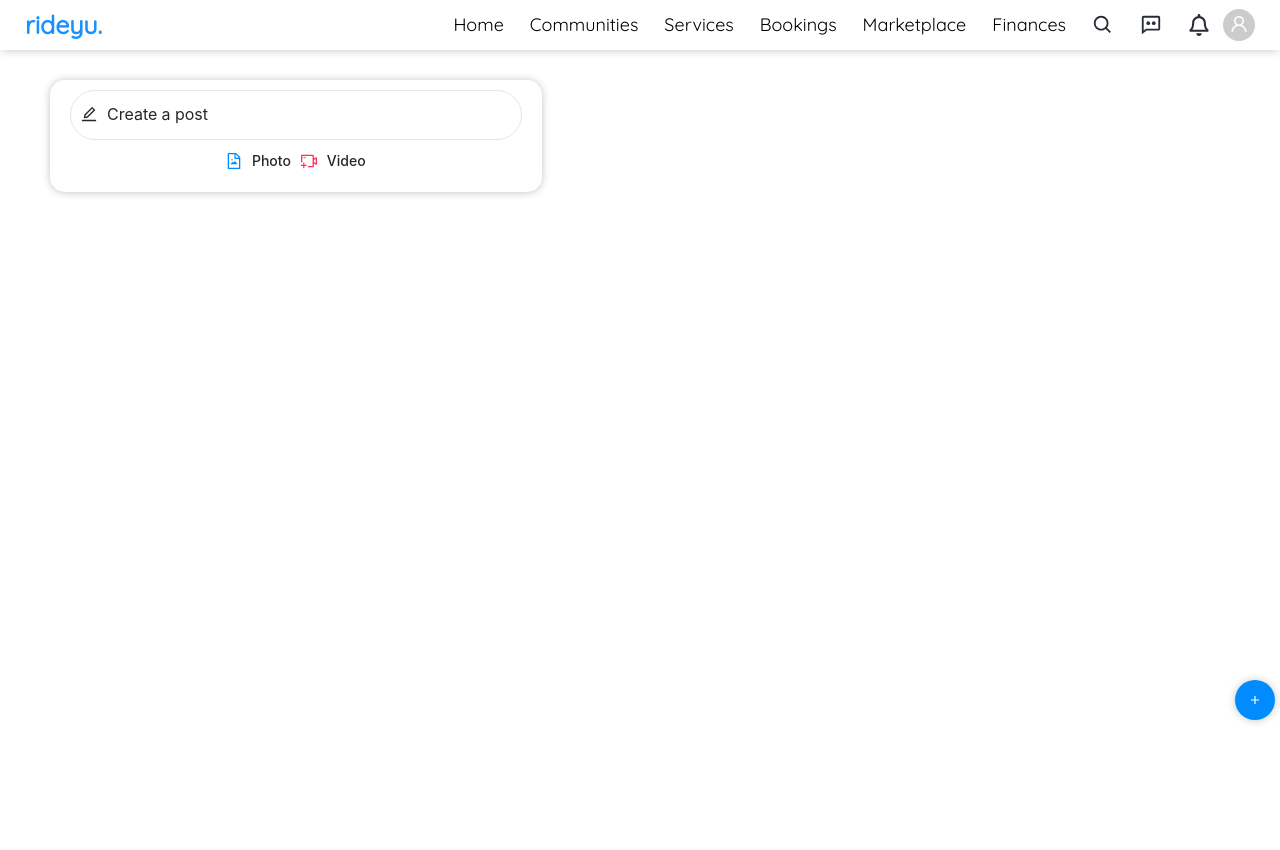
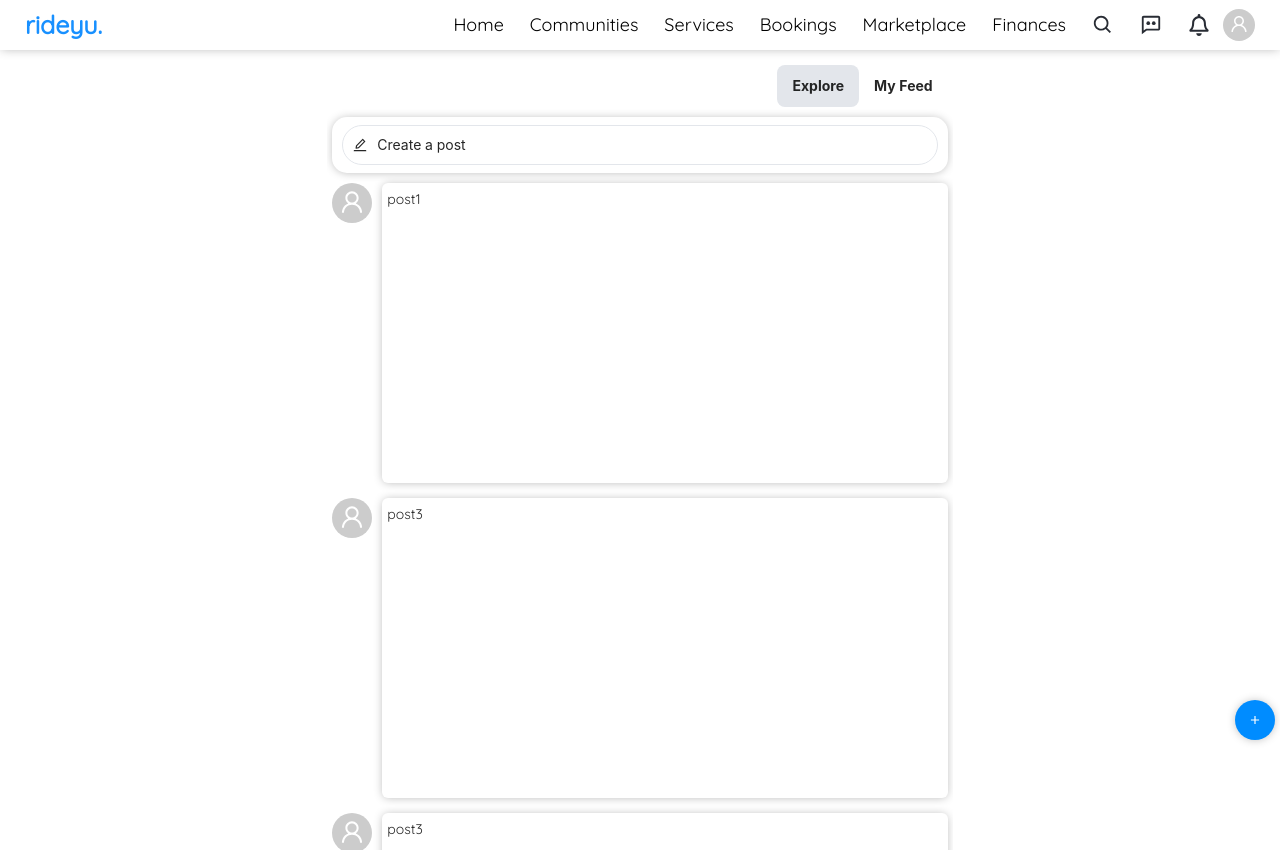
Before and after one commit to cetRide/rideyu-client, a React (Create React App) app: page / in a window 1280 px wide. Before the commit the page ends 800 px from the top, so only its background shows below. Built offline with nearby package versions, Linux system fonts and the light colour scheme; a web font is replaced by a local one.

Commit message:
redesign the create post modal

```diff
--- a/package.json
+++ b/package.json
@@ -9,6 +9,7 @@
     "@testing-library/user-event": "^12.6.0",
     "antd": "^4.9.4",
     "axios": "^0.21.1",
+    "express": "^4.17.1",
     "history": "^5.0.0",
     "node-sass": "^4.14.1",
     "react": "^17.0.1",
--- a/src/App.sass
+++ b/src/App.sass
@@ -10,3 +10,4 @@
 @import "styles/auth-forms"
 @import "styles/home"
 @import "styles/search-page"
+@import "styles/add_post"
--- a/src/components/home.js
+++ b/src/components/home.js
@@ -1,5 +1,8 @@
 import React from "react";
-import {FileImageOutlined, EditOutlined, VideoCameraAddOutlined} from '@ant-design/icons';
+import {EditOutlined, UserOutlined} from '@ant-design/icons';
+import AddPost from "./posts/add-post";
+import {BiPlus} from "react-icons/bi";
+import {Avatar} from "antd";
 
 class Home extends React.Component {
     constructor(props) {
@@ -13,139 +16,124 @@ class Home extends React.Component {
             file: null
         };
         this.open = this.open.bind(this);
-        this.onChange = this.onChange.bind(this)
     }
+
     componentDidMount() {
         document.title = "Rideyu | Home of rides";
     }
+
     open(state) {
         this.setState({
             displayModal: state
         });
     }
 
-    handleChange = (event) => {
-        const textareaLineHeight = 24;
-        const {minRows, maxRows} = this.state;
-        const previousRows = event.target.rows;
-        event.target.rows = minRows;
-        const currentRows = ~~(event.target.scrollHeight / textareaLineHeight);
-        if (currentRows === previousRows) {
-            event.target.rows = currentRows;
-        }
-        if (currentRows >= maxRows) {
-            event.target.rows = maxRows;
-            event.target.scrollTop = event.target.scrollHeight;
-        }
-        this.setState({
-            value: event.target.value,
-            rows: currentRows < maxRows ? currentRows : maxRows,
-        });
-    };
-
-    onChange(event) {
-        this.setState({
-            file: window.URL.createObjectURL(event.target.files[0])
-        })
-        this.setState({
-            displayModal: true
-        });
-    }
-
     render() {
         return (
             <div className="container-fluids">
+                {/*add post floting button*/}
+                <div onClick={this.open.bind(this, true)} className="floating-btn">
+                    <BiPlus/>
+                </div>
                 {this.state.displayModal &&
                 <div className="overlay" onClick={this.open.bind(this, false)}/>}
-                <div className="creat-post col-5">
-                    <div className="text-area" onClick={this.open.bind(this, true)}>
-                        <div>
-                            <EditOutlined style={{marginRight: '10px'}}/>
+                <div className="feeds">
+                    <div className="timeline-feeds">
+                        <div className="active item">Explore</div>
+                        <div className="item">My Feed</div>
+                    </div>
+                    <div className="creat-post">
+                        <div className="text-area" onClick={this.open.bind(this, true)}>
+                            <div>
+                                <EditOutlined style={{marginRight: '10px'}}/>
+                            </div>
+                            <div>
+                                Create a post
+                            </div>
                         </div>
-                        <div>
-                            Create a post
+                        {/*create post modal*/}
+                        {this.state.displayModal &&
+                        <div className="dialog">
+                            <div className="head">
+                                <div className="modal-title">Create a post</div>
+                                <div className="cancel-btn" onClick={this.open.bind(this, false)}> &#10005;</div>
+                            </div>
+                            <AddPost/>
                         </div>
+                        }
                     </div>
-                    <div className="upload-label">
-                        <div className="upload-wrapper">
-                            <div className="upload-btn">
-                                <div className="item">
-                                    <FileImageOutlined
-                                        style={{fontSize: '16px', color: '#008cff', marginRight: '10px'}}/>
+                    {/*lists timeline posts*/}
+                    <div className="posts-wrapper">
+                        <div className="the-post">
+                            <div className="the-avatar">
+                                <Avatar size="large" icon={<UserOutlined/>}/>
+                            </div>
+                            <div className="details">
+                                <div className="head">
+
                                 </div>
-                                <div className="item">
-                                    Photo
+                                <div className="the-body">
+                                    post1
                                 </div>
                             </div>
-                            <input type="file"
-                                   ref="file"
-                                   name="user[image]"
-                                   multiple={true}
-                                   accept="image/*"
-                                   onChange={this.onChange}
-                            />
                         </div>
-                        <div className="upload-wrapper">
-                            <div className="upload-btn">
-                                <div className="item">
-                                    <VideoCameraAddOutlined
-                                        style={{fontSize: '16px', color: '#F93154', marginRight: '10px'}}/>
+
+                        <div className="the-post">
+                            <div className="the-avatar">
+                                <Avatar size="large" icon={<UserOutlined/>}/>
+                            </div>
+                            <div className="details">
+                                <div className="head">
+
                                 </div>
-                                <div className="item">
-                                    Video
+                                <div className="the-body">
+                                    post3
                                 </div>
                             </div>
-                            <input type="file" accept="video/*" name="myfile" multiple/>
                         </div>
-                    </div>
-                    {/*create post modal*/}
-                    {this.state.displayModal &&
-                    <div className="dialog">
-                        <div className="head">
-                            <div className="modal-title">Create a post</div>
-                            <div className="cancel-btn" onClick={this.open.bind(this, false)}> &#10005;</div>
-                        </div>
-                        <div className="modal-body">
-                            <div className="upload-contents">
-                                <textarea
-                                    rows={this.state.rows}
-                                    value={this.state.value}
-                                    placeholder={'What do you want to share?'}
-                                    className={'textarea'}
-                                    onChange={this.handleChange}
-                                />
+
+                        <div className="the-post">
+                            <div className="the-avatar">
+                                <Avatar size="large" icon={<UserOutlined/>}/>
                             </div>
-                            <div className="files">
-                                <img className="imga" src={this.state.file}/>
+                            <div className="details">
+                                <div className="head">
+
+                                </div>
+                                <div className="the-body">
+                                    post3
+                                </div>
                             </div>
                         </div>
-                        <div className="bottom-section">
-                            <div className="action-btn">
-                                <div className="btn-action">
-                                    <FileImageOutlined
-                                        style={{fontSize: '16px', color: '#008cff'}}/>
-                                    <input type="file"
-                                           ref="file"
-                                           name="user[image]"
-                                           accept="image/*"
-                                           multiple={true}
-                                           onChange={this.onChange}
-                                    />
+
+                        <div className="the-post">
+                            <div className="the-avatar">
+                                <Avatar size="large" icon={<UserOutlined/>}/>
+                            </div>
+                            <div className="details">
+                                <div className="head">
+
                                 </div>
-                                <div className="btn-action">
-                                    <VideoCameraAddOutlined
-                                        style={{fontSize: '16px', color: '#F93154'}}/>
+                                <div className="the-body">
+                                    post4
                                 </div>
                             </div>
-                            <div>
-                                <button
-                                    className="btn btn-primary"
-                                    onClick={this.open.bind(this, false)}>Post
-                                </button>
+                        </div>
+
+                        <div className="the-post">
+                            <div className="the-avatar">
+                                <Avatar size="large" icon={<UserOutlined/>}/>
+                            </div>
+                            <div className="details">
+                                <div className="head">
+
+                                </div>
+                                <div className="the-body">
+                                    post5
+                                </div>
                             </div>
                         </div>
                     </div>
-                    }
                 </div>
             </div>
         );
--- a/src/components/layout/navbar.js
+++ b/src/components/layout/navbar.js
@@ -6,7 +6,6 @@ import {
     BiCommentDots,
     BiListCheck,
     BiSearch,
-    BiPlus,
     BiShoppingBag,
     BiHomeCircle,
     BiMessageSquareError,
@@ -182,7 +181,6 @@ class Navbar extends React.Component {
                             </div>
                         </div>
                     </div>
-                    {/*add post floting button*/}
                     <div id="bottom-drawer" className="bottom-drawer-menu">
                         <div className="close-btn-wrap">
                             <div className="menu-item">Menu</div>
@@ -205,9 +203,6 @@ class Navbar extends React.Component {
                             </div>
                         </div>
                     </div>
-                    <div className="floating-btn">
-                        <BiPlus/>
-                    </div>
                     {/*more info drawer*/}
                     <div className="bottom-bar-wrapper">
                         <div className="bottom-bar">
--- /dev/null
+++ b/src/components/posts/add-post.js
@@ -0,0 +1,102 @@
+import React from "react";
+import {FileImageOutlined, VideoCameraAddOutlined} from "@ant-design/icons";
+
+class AddPost extends React.Component {
+    constructor(props) {
+        super(props);
+        this.state = {
+            value: '',
+            rows: 2,
+            minRows: 2,
+            maxRows: 10,
+            file: null
+        };
+        this.onChange = this.onChange.bind(this)
+    }
+
+    handleChange = (event) => {
+        const textareaLineHeight = 24;
+        const {minRows, maxRows} = this.state;
+        const previousRows = event.target.rows;
+        event.target.rows = minRows;
+        const currentRows = ~~(event.target.scrollHeight / textareaLineHeight);
+        if (currentRows === previousRows) {
+            event.target.rows = currentRows;
+        }
+        if (currentRows >= maxRows) {
+            event.target.rows = maxRows;
+            event.target.scrollTop = event.target.scrollHeight;
+        }
+        this.setState({
+            value: event.target.value,
+            rows: currentRows < maxRows ? currentRows : maxRows,
+        });
+    };
+
+    onChange(event) {
+        this.setState({
+            file: window.URL.createObjectURL(event.target.files[0])
+        })
+        this.setState({
+            displayModal: true
+        });
+    }
+
+    render() {
+        return (<div>
+            <div className="modal-body">
+                <div className="upload-contents">
+                                <textarea
+                                    rows={this.state.rows}
+                                    value={this.state.value}
+                                    placeholder={'What do you want to share?'}
+                                    className={'textarea'}
+                                    onChange={this.handleChange}
+                                />
+                </div>
+                <div className="files">
+                    <img className="imga" src={this.state.file} alt=""/>
+                </div>
+            </div>
+            <div className="bottom-section">
+                <div className="action-btn">
+                    <div className="btn-action">
+                        <div className="label-item">
+                            <FileImageOutlined
+                                style={{fontSize: '16px', color: '#008cff'}}/>
+                        </div>
+                        <div className="label-item">
+                            Photo
+                        </div>
+                        <input type="file"
+                               ref="file"
+                               name="user[image]"
+                               accept="image/*"
+                               multiple={true}
+                               onChange={this.onChange}
+                        />
+                    </div>
+                    <div className="btn-action">
+                        <div className="label-item">
+                            <VideoCameraAddOutlined
+                                style={{fontSize: '16px', color: '#F93154'}}/>
+                        </div>
+                        <div className="label-item">
+                            Video
+                        </div>
+                        <input type="file"
+                               ref="file"
+                               name="user[image]"
+                               accept="video/*"
+                               multiple={true}
+                               onChange={this.onChange}
+                        />
+                    </div>
+                </div>
+                <div className="post-btn">Post</div>
+            </div>
+        </div>);
+    }
+}
+
+export default AddPost;
--- /dev/null
+++ b/src/styles/add_post.sass
@@ -0,0 +1,71 @@
+@import "mixins"
+@import "variables"
+.creat-post
+  @include center-hor
+  @include shadow
+  border-radius: 15px
+  padding: 8px 10px
+  .text-area
+    height: 40px
+    border: 1px solid #e3e6eb
+    border-radius: 50px
+    padding: 0 10px
+    font-size: 14px
+    width: 100%
+    @include center-hor
+    &:hover
+      background-color: #e3e6eb
+.upload-contents
+  border-radius: 8px
+  min-height: 90px
+  border: 1px solid #e3e6eb
+  position: relative
+  display: flex
+  textarea
+    outline: none
+    resize: none
+    border: none
+    margin: 5px
+    flex: 1
+    font-size: 13px
+.files
+  border-radius: 8px
+  margin: 5px 0
+  padding: 0
+  .imga
+    height: 100%
+    width: 100%
+    object-fit: cover
+.bottom-section
+  margin-top: 5px
+  @include center-hor
+  justify-content: space-between
+  .action-btn
+    @include center-hor
+    .btn-action
+      @include center-hor
+      justify-content: center
+      border-radius: 8px
+      background-color: #e3e6eb
+      margin: 0 5px 0 10px
+      padding: 5px 15px
+      position: relative
+      .label-item
+        margin-right: 5px
+        cursor: pointer
+      input[type=file]
+        position: absolute
+        left: 0
+        top: 0
+        opacity: 0
+        cursor: pointer
+  .post-btn
+    padding: 3px 10px
+    font-family: 'Quicksand', sans-serif
+    border-radius: 6px
+    background-color: $primary-color
+    border: none
+    color: white
+    outline: none
+    cursor: pointer
+    @include shadow
--- a/src/styles/home.sass
+++ b/src/styles/home.sass
@@ -1,90 +1,64 @@
 @import "mixins"
+@import "variables"
+.floating-btn
+  width: 40px
+  z-index: 1
+  height: 40px
+  border-radius: 50%
+  position: fixed
+  bottom: 60px
+  background-color: $primary-color
+  @include center-hor-ver
+  color: white
+  margin-right: 5px
+  right: 0
+  @include shadow
+  cursor: pointer
+.feeds::-webkit-scrollbar
+  display: none
+.feeds
+  -ms-overflow-style: none
+  //scrollbar-width: none
+.feeds
+  width: 53%
+  margin: auto
+  padding: 5px
+  height: 100vh
+  overflow: auto
+  .timeline-feeds
+    @include center-hor
+    margin: 10px 0
+    .item
+      cursor: pointer
+      padding: 10px 15px
+      font-weight: 700
+    .active
+        background-color: $hover-color
+        border-radius: 8px
+    justify-content: flex-end
+  .posts-wrapper
+    margin-top: 10px
+    .the-post
+      display: flex
+      margin-bottom: 15px
+      .the-avatar
+        margin-right: 10px
+      .details
+        width: 100%
+        height: 300px
+        border-radius: 6px
+        padding: 5px
+        @include shadow
+        .head
+          @include center-hor-ver
+          justify-content: space-between
+        .the-body
+          font-family: 'Quicksand', sans-serif
 
-.creat-post
-  @include shadow
-  border-radius: 15px
-  padding: 10px 20px 10px 20px
-  margin-top: 30px
-  .text-area
-    height: 50px
-    border: 1px solid #e3e6eb
-    border-radius: 50px
-    padding: 0 10px
-    font-size: 16px
-    @include center-hor
-    &:hover
-      background-color: #e3e6eb
-  .upload-label
-    padding: 5px
-    @include center-hor-ver
-    .upload-wrapper
-      position: relative
-      overflow: hidden
-      display: inline-block
-      @include center-hor-ver
-      &:hover
-        background-color: #e3e6eb
-        border-radius: 8px
-      .upload-btn
-        @include center-hor
-        padding: 5px
-        border-radius: 8px
-        .item
-          @include center-hor
-          justify-content: center
-          font-weight: 500
-      input[type=file]
-        position: absolute
-        left: 0
-        top: 0
-        opacity: 0
+@media only screen and (max-width: 450px)
+  .feeds
+    width: 100%
 
-.upload-contents
-  border-radius: 8px
-  min-height: 90px
-  border: 1px solid #e3e6eb
-  position: relative
-  display: flex
-  textarea
-    outline: none
-    resize: none
-    border: none
-    margin: 5px
-    flex: 1
-.files
-  border-radius: 8px
-  margin: 5px 0
-  padding: 0
-  .imga
-    height: 100%
-    width: 100%
-    object-fit: cover
-.bottom-section
-  margin-top: 10px
-  @include center-hor
-  justify-content: space-between
-  button
-    padding: 2px 8px
-    border-radius: 18px
-    //pointer-events: none
-    //opacity: 0.4
-    //cursor: no-drop
-
-.action-btn
-  @include center-hor
-  .btn-action
-    @include center-hor
-    justify-content: center
-    font-weight: 900
-    height: 30px
-    width: 30px
-    border-radius: 50%
-    background-color: #e3e6eb
-    margin: 5px 0 0 10px
-    position: relative
-    input[type=file]
-      position: absolute
-      left: 0
-      top: 0
-      opacity: 0
-      cursor: pointer
+@media all and (min-width: 540px) and (max-width: 1024px)
+  .feeds
+    width: 80%
--- a/src/styles/layout.sass
+++ b/src/styles/layout.sass
@@ -24,6 +24,10 @@
 @media only screen and (max-width: 450px)
   .container-fluid
     padding: 0 10px
+  .container-fluids
+    padding: 0 10px
 @media all and (min-width: 540px) and (max-width: 1024px)
   .container-fluid
     padding: 0 40px
+  .container-fluids
+    padding: 0 40px
--- a/src/styles/nav-bar.sass
+++ b/src/styles/nav-bar.sass
@@ -32,20 +32,6 @@
   @include btn-desc
   @include shadow
 .nav-bar
-  .floating-btn
-    width: 40px
-    z-index: 1
-    height: 40px
-    border-radius: 50%
-    position: fixed
-    bottom: 80px
-    background-color: $primary-color
-    @include center-hor-ver
-    color: white
-    margin-right: 5px
-    right: 0
-    @include shadow
-    cursor: pointer
   .bottom-drawer-menu
     font-family: 'Quicksand', sans-serif
     width: 100%
```
Also changed, not shown: src/styles/modal.sass (+25 -16 lines), 1 other file (tests, documents, lock files or other folders).
